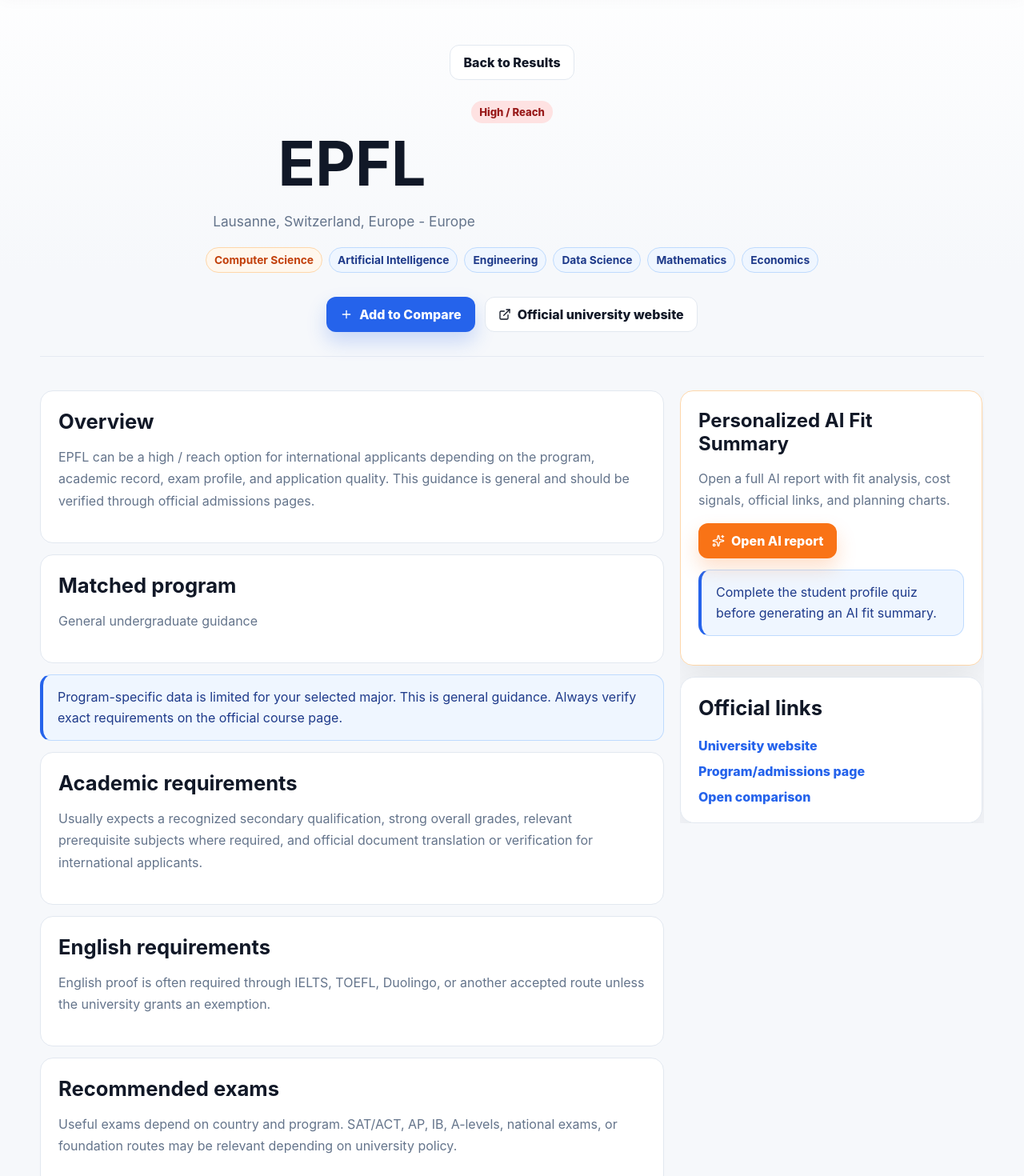
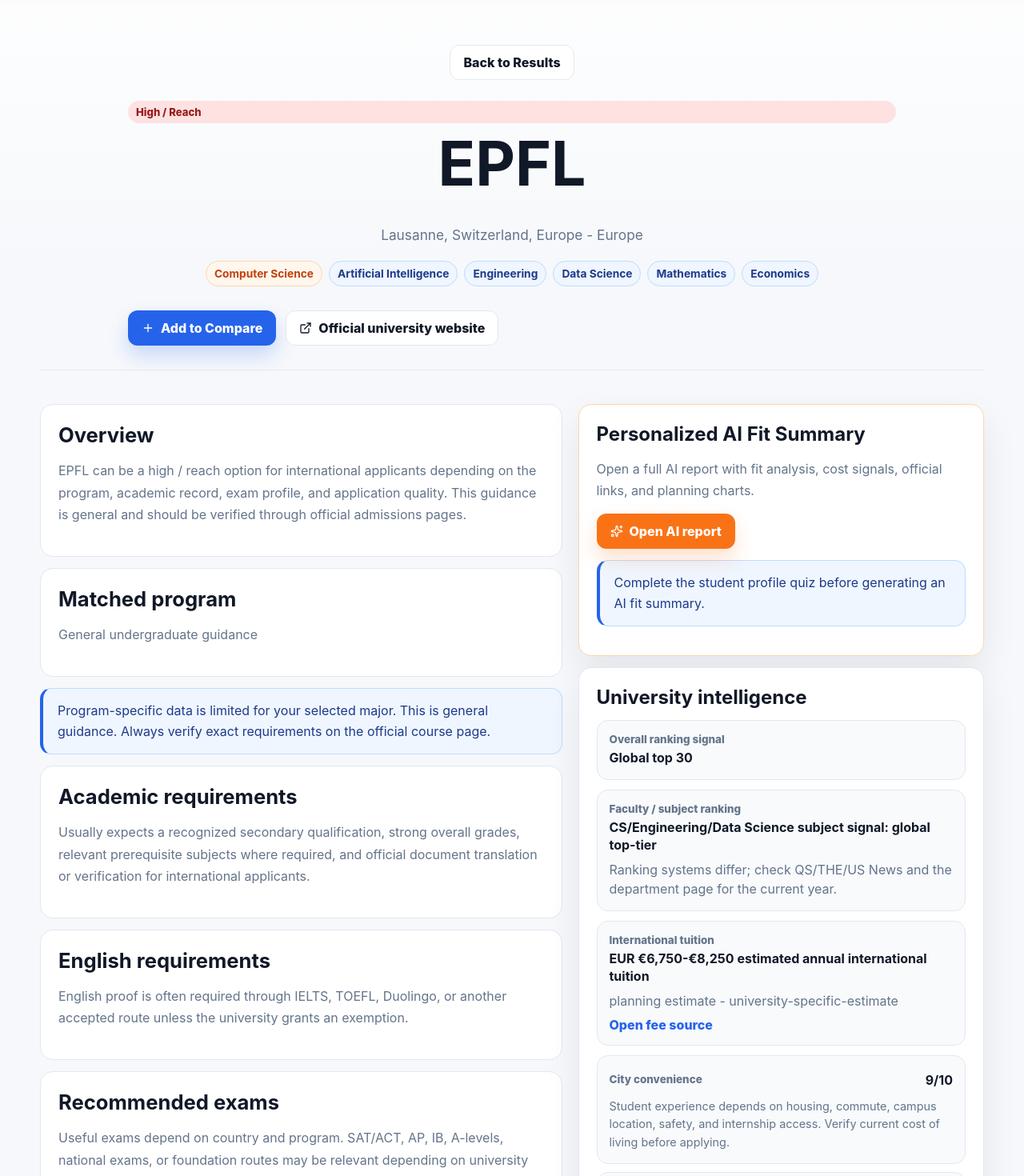
Before and after one commit to jamalazizli050-cmd/majormap, a React (Vite) app: page /university/epfl in a window 1280 px wide. Shown: the part 80-1550 px from the top of the page at 80% size. Built offline with nearby package versions, Linux system fonts and the light colour scheme.

Commit message:
Improve university detail layout

```diff
--- a/src/index.css
+++ b/src/index.css
@@ -728,6 +728,18 @@
 }
 
 .detail-hero {
+  display: grid;
+  justify-items: center;
+  text-align: center;
+}
+
+.detail-hero > * {
+  width: min(100%, 960px);
+}
+
+.detail-hero h1 {
+  margin-left: auto;
+  margin-right: auto;
   text-align: center;
 }
 
@@ -745,7 +757,7 @@
 
 .detail-layout {
   display: grid;
-  grid-template-columns: minmax(0, 1fr) minmax(320px, 380px);
+  grid-template-columns: minmax(0, 0.9fr) minmax(380px, 0.7fr);
   gap: 20px;
   align-items: start;
 }
@@ -787,13 +799,8 @@
 }
 
 .detail-sidebar {
-  position: sticky;
-  top: 92px;
   display: grid;
   gap: 14px;
-  max-height: calc(100vh - 110px);
-  overflow-y: auto;
-  padding-right: 2px;
 }
 
 .ai-card .button-primary {
@@ -1107,6 +1114,19 @@
 
 .insight-card h2 {
   margin: 0 0 14px;
+}
+
+.compact-insight-card .ranking-grid,
+.compact-insight-card .score-grid-detail {
+  grid-template-columns: 1fr;
+}
+
+.compact-insight-card .score-grid-detail {
+  gap: 10px;
+}
+
+.compact-insight-card .score-item p {
+  font-size: 0.9rem;
 }
 
 .ranking-grid,
--- a/src/pages/UniversityDetails.jsx
+++ b/src/pages/UniversityDetails.jsx
@@ -102,8 +102,20 @@
           <DetailBlock title="Recommended exams">{program.recommendedExams}</DetailBlock>
           <DetailBlock title="Admission tests">{program.admissionTests}</DetailBlock>
           <DetailBlock title="Application notes">{program.applicationNotes}</DetailBlock>
-
-          <article className="insight-card">
+        </div>
+        <aside className="detail-sidebar">
+          <article className="ai-card">
+            <h2>Personalized AI Fit Summary</h2>
+            <p>Open a full AI report with fit analysis, cost signals, official links, and planning charts.</p>
+            <div className="ai-actions">
+              <Button to={`/university/${university.id}/ai-summary`} disabled={!profile}>
+                <Sparkles size={16} />
+                Open AI report
+              </Button>
+            </div>
+            {!profile && <div className="notice">Complete the student profile quiz before generating an AI fit summary.</div>}
+          </article>
+          <article className="insight-card compact-insight-card">
             <h2>University intelligence</h2>
             <div className="ranking-grid">
               <div>
@@ -116,9 +128,9 @@
                 <p>{program.subjectRanking.note}</p>
               </div>
               <div>
-                <span>International tuition for matched program</span>
+                <span>International tuition</span>
                 <strong>{program.tuition.display}</strong>
-                <p>{program.tuition.year} - {program.tuition.precision}. {program.tuition.note}</p>
+                <p>{program.tuition.year} - {program.tuition.precision}</p>
                 <a href={program.tuition.sourceUrl} target="_blank" rel="noreferrer">Open fee source</a>
               </div>
             </div>
@@ -133,21 +145,6 @@
             <div className="company-list">
               {university.insights.industry.ecosystemCompanies.map((company) => <span key={company}>{company}</span>)}
             </div>
-            <div className="notice">{university.insights.dataFreshness}</div>
-          </article>
-
-        </div>
-        <aside className="detail-sidebar">
-          <article className="ai-card">
-            <h2>Personalized AI Fit Summary</h2>
-            <p>Open a full AI report with fit analysis, cost signals, official links, and planning charts.</p>
-            <div className="ai-actions">
-              <Button to={`/university/${university.id}/ai-summary`} disabled={!profile}>
-                <Sparkles size={16} />
-                Open AI report
-              </Button>
-            </div>
-            {!profile && <div className="notice">Complete the student profile quiz before generating an AI fit summary.</div>}
           </article>
           <article className="side-panel">
             <h2>Official links</h2>
```
